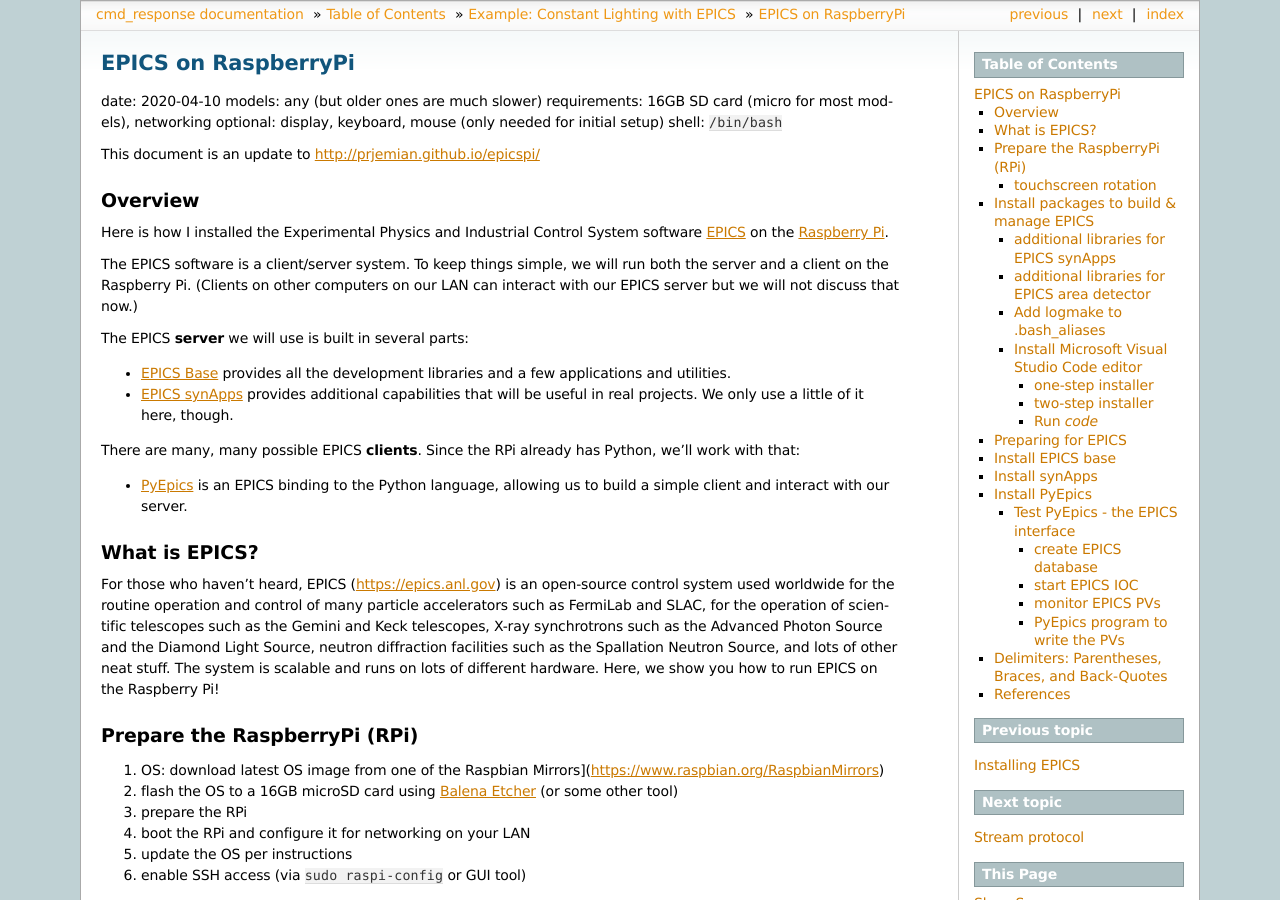
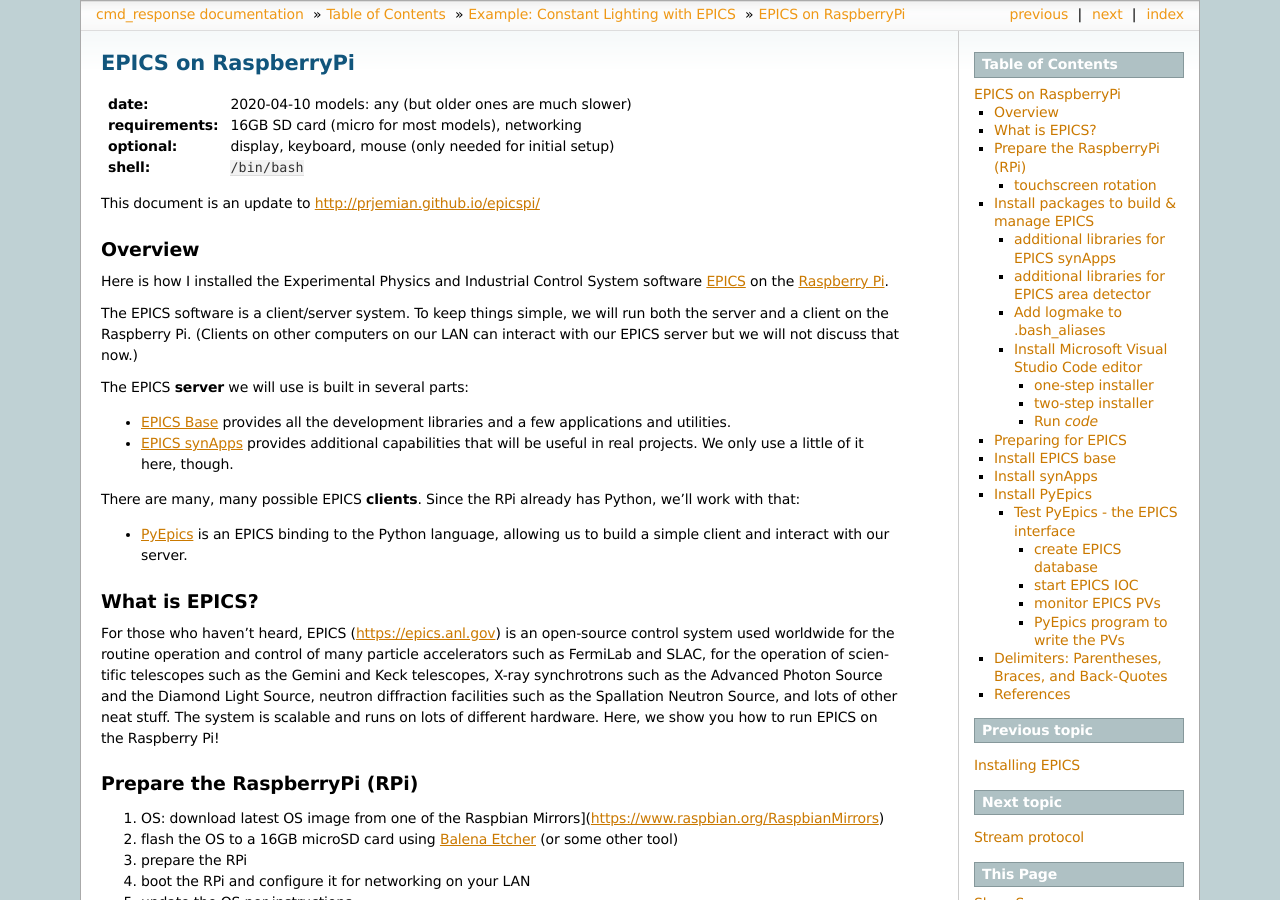
Before and after one commit to prjemian/cmd_response, a Sphinx documentation site: the page built from docs/source/epics/rpi_epics.rst, in a window 1280 px wide and 900 px high. Built offline with Sphinx 7.4.7, drawn with Linux system fonts in a browser that asks for light colours; some of the changed lines change nothing that is shown.

Commit message:
DOC #2 formatting

```diff
--- a/docs/source/epics/rpi_epics.rst
+++ b/docs/source/epics/rpi_epics.rst
@@ -3,10 +3,16 @@
 EPICS on RaspberryPi
 ====================
 
-date: 2020-04-10 models: any (but older ones are much slower)
-requirements: 16GB SD card (micro for most models), networking
-optional: display, keyboard, mouse (only needed for initial setup)
-shell: ``/bin/bash``
+.. caution: work-in-progress
+
+:date:
+  2020-04-10 models: any (but older ones are much slower)
+:requirements:
+  16GB SD card (micro for most models), networking
+:optional:
+  display, keyboard, mouse (only needed for initial setup)
+:shell:
+  ``/bin/bash``
 
 This document is an update to http://prjemian.github.io/epicspi/
 
```
